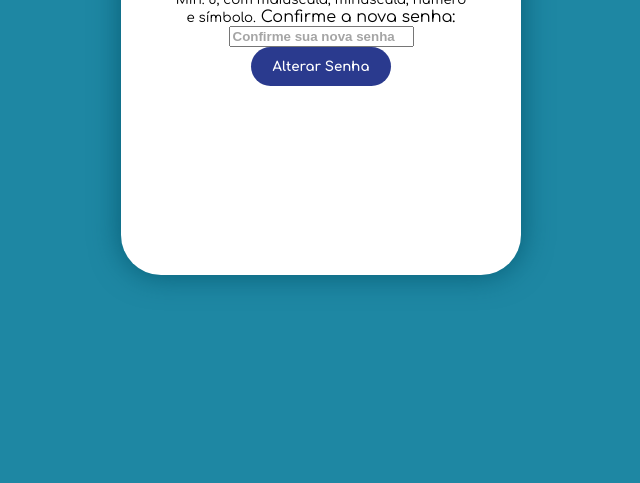
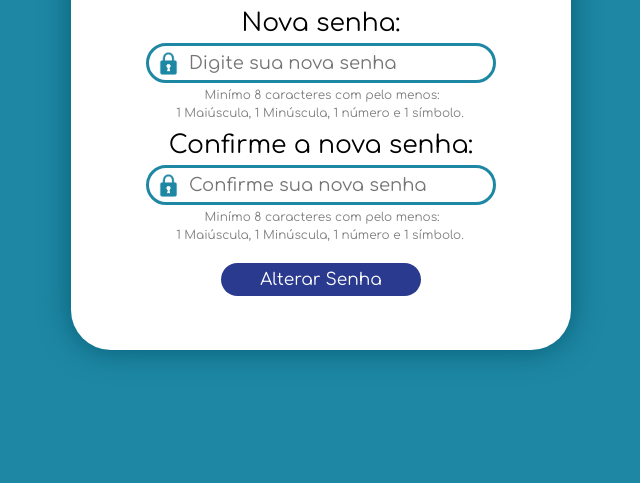
Before and after one commit to sfmonteiro/ES-PI2-2025-103-G09, a plain HTML site: page Redefinir_senha_HTML/Nova_Senha.html in a window 1280 px wide. Shown: the part 333-816 px from the top of the page, without its empty margins (319-959 px from the left). Drawn offline with Linux system fonts and the light colour scheme; files that its build step writes are made by us from their sources.

Commit message:
Arquivo css referente à página "Nova_Senha"

```diff
--- a/Redefinir_senha_HTML/Nova_Senha.html
+++ b/Redefinir_senha_HTML/Nova_Senha.html
@@ -4,10 +4,12 @@
 <head>
     <meta charset="UTF-8">
     <meta name="viewport" content="width=device-width, initial-scale=1.0">
-    <title>Nova Senha</title>
+    <title>Criar nova senha</title>
+
     <!---Ícone (logo) no navegador: chamada "favicon"-->
     <link rel="icon" type="image/png" href="icone_NotaDez.png">
-    <link rel="stylesheet" href="style.css">
+    <link rel="stylesheet" href="estiloNovaSenha.css">
+
     <!--importação da fonte Comfortaa pelo Google Fonts-->
     <link href="https://fonts.googleapis.com/css2?family=Comfortaa:wght@300..700&display=swap" rel="stylesheet">
 
@@ -15,15 +17,29 @@
 </head>
 <body>
     <div class="container">
+
+        <img src="logo_NotaDez.png" alt="ícone usuário" class="icon">
+
         <h1>Alterar Senha</h1>
+
         <form>
             <!--Campos para digitar a nova senha e confirmar ela-->
             <label for="nova-senha">Nova senha:</label>
-            <input type="password" id="nova-senha" name="nova-senha" placeholder="Digite sua nova senha" required>
-            <small class="hint">Min. 8, com maiúscula, minúscula, número e símbolo.</small>
+            <div class="senhabox">
+                <img src="icone_cadeado.png" alt="" class="cadeado1">
+                <input type="password" id="nova-senha" name="nova-senha" class="senha" placeholder="Digite sua nova senha" required>
+            </div>
 
-            <label for="confirmar-senha">Confirme a nova senha:</label>
-            <input type="password" id="confirmar-senha" name="confirmar-senha" placeholder="Confirme sua nova senha" required>
+            <br><small class="hint">Minímo 8 caracteres com pelo menos:<br> 1 Maiúscula, 1 Minúscula, 1 número e 1 símbolo.</small><br>
+
+            <label for="confirmar-senha" class="textconfirmar">Confirme a nova senha:</label>
+            <div class="confirmarbox">
+                <img src="icone_cadeado.png" alt="" class="cadeado2">
+                <input type="password" id="confirmar-senha" name="confirmar-senha" class= "confirmarsenha" placeholder="Confirme sua nova senha" required>
+            </div>
+
+            <br><small class="hint">Minímo 8 caracteres com pelo menos:<br> 1 Maiúscula, 1 Minúscula, 1 número e 1 símbolo.</small><br>
+
             <!--Botão para confirmar a mudança de senhaa-->
             <button type="submit">Alterar Senha</button>
         </form>
--- a/Redefinir_senha_HTML/estiloNovaSenha.css
+++ b/Redefinir_senha_HTML/estiloNovaSenha.css
@@ -0,0 +1,137 @@
+/*Responsável:Guilherme Mascarenhas Plácido Corrêa
+RA: 25020685*/
+img{
+    width: 300px;
+}
+
+body {
+    font-family: comfortaa;
+    background-color: #1e87a3;
+    display: flex;
+    flex-direction: column;
+    align-items: center;
+    justify-content: flex-start;
+}
+
+.container{
+    margin-top: 135px;
+    text-align: center;
+    background-color: white;
+    padding: 20px 50px;
+    border-radius: 40px;
+    box-shadow: 0 0 30px #075c74;
+    width: 400px;
+    height: 500px;
+}
+
+/*Textos*/
+h1 {
+    margin-top: 0px;
+    margin-bottom: 25px;
+    font-size: 35px;
+    text-align: center;
+    color: #2a3a8e;
+}
+
+small{
+    font-size: 12px;
+    padding: 2px;
+    color: gray;
+}
+
+/*Formulário e inputs*/
+label{
+    font-size: 25px;
+}
+
+.textconfirmar {
+  display: block;
+  margin-top: 10px;
+}
+
+.senhabox{
+    position: relative;
+    display: inline-block;
+    margin: 6px 0 2px;
+}
+
+.senha{
+    box-sizing: border-box;
+    background-size: 20px;
+    padding: 8px 14px;
+    width: 350px;
+    height: 40px;
+    padding-left: 40px;
+    margin: 0;
+    border-radius: 50px;
+    border: 3px solid #1e87a3;
+    font-family: comfortaa;
+    display: block;
+    font-size: 18px;
+}
+
+.senhabox .cadeado1 {
+    position: absolute; /*Mantendo a posição do icon para não ser sobrescrito por autofill, por exemplo*/
+    left: 10px;
+    top:0;
+    bottom:0;
+    margin: auto 0;
+    width: 25px;
+    height: 25px;
+    pointer-events: none;
+}
+
+.confirmarbox{
+    position: relative;
+    display: inline-block;
+    margin: 6px 0 2px;
+}
+
+.confirmarsenha{
+    box-sizing: border-box;
+    background-size: 20px;
+    padding: 8px 14px;
+    width: 350px;
+    height: 40px;
+    padding-left: 40px;
+    margin: 0;
+    border-radius: 50px;
+    border: 3px solid #1e87a3;
+    font-family: comfortaa;
+    display: block;
+    font-size: 18px;
+}
+
+.confirmarbox .cadeado2 {
+    position: absolute; /*Mantendo a posição do icon para não ser sobrescrito por autofill, por exemplo*/
+    left: 10px;
+    top:0;
+    bottom:0;
+    margin: auto 0;
+    width: 25px;
+    height: 25px;
+    pointer-events: none;
+}
+
+/* Foco nos campos clicados */
+input:focus {
+    border-color: #6db0c1;
+    box-shadow: 0 0 0 3px #9ed9e9;
+    outline: none;
+}
+
+/*Botões*/
+button[type="submit"] {
+    font-family: comfortaa;
+    margin-top: 20px;
+    width: 200px;
+    font-size: 17px;
+    padding: 7px 10px;
+    border: none;
+    border-radius: 50px;
+    background-color:#2a3a8e;
+    color: white;
+    cursor: pointer;
+    transition: background-color 0.25s ease;
+    display:inline-block;
+}
--- a/Redefinir_senha_HTML/estiloReSenha.css
+++ b/Redefinir_senha_HTML/estiloReSenha.css
@@ -1,6 +1,7 @@
 /*Responsável: Guilherme Mascarenhas Plácido Corrêa
 RA: 25020685 */
 
+/*Geral*/
 img{
     width: 300px;
 }
@@ -86,8 +87,9 @@ input:focus {
 
 /*Botões*/
 button[type="submit"] {
+    font-family: comfortaa;
     width: 250px;
-    font-size: 17px;
+    font-size: 15px;
     padding: 9px 12px;
     border: none;
     border-radius: 50px;
```
Also changed, not shown: Redefinir_senha_HTML/ReSenha.html (+1 -1 lines), Redefinir_senha_HTML/icone_cadeado.png (added).
